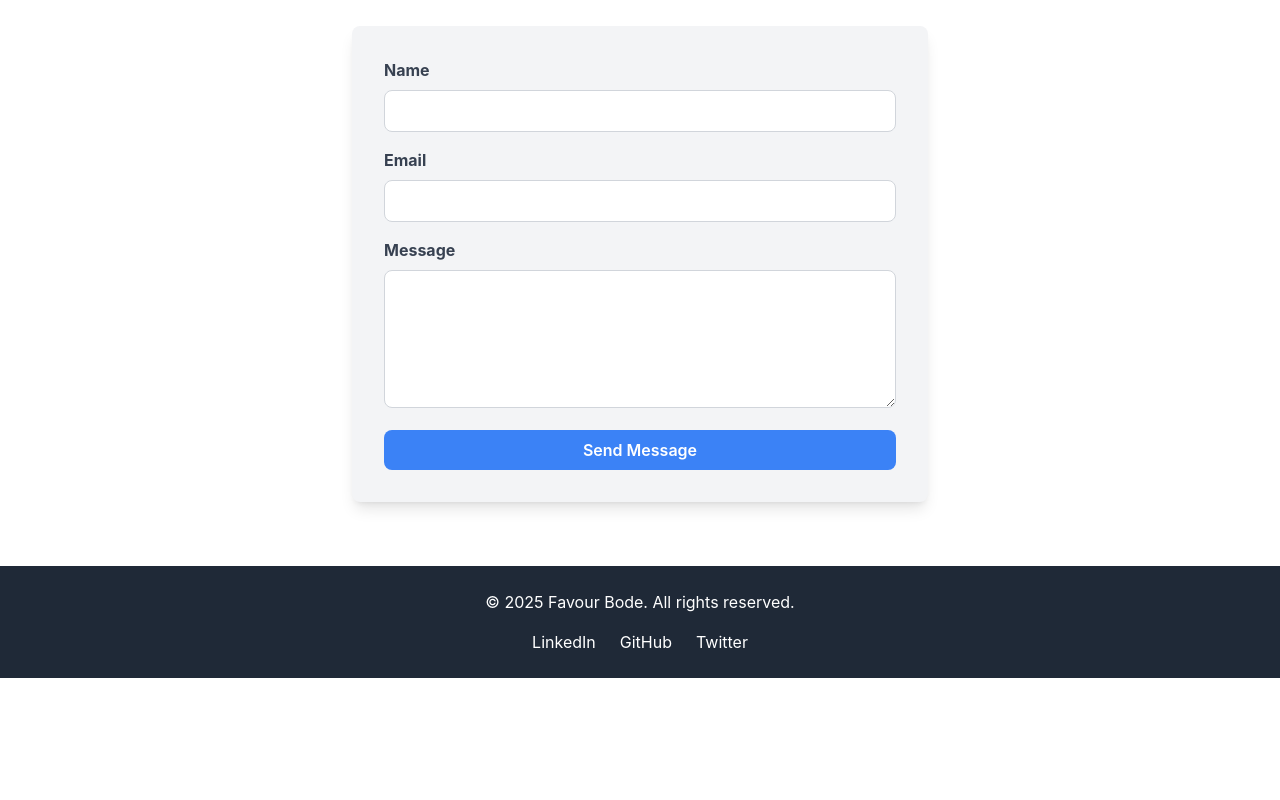
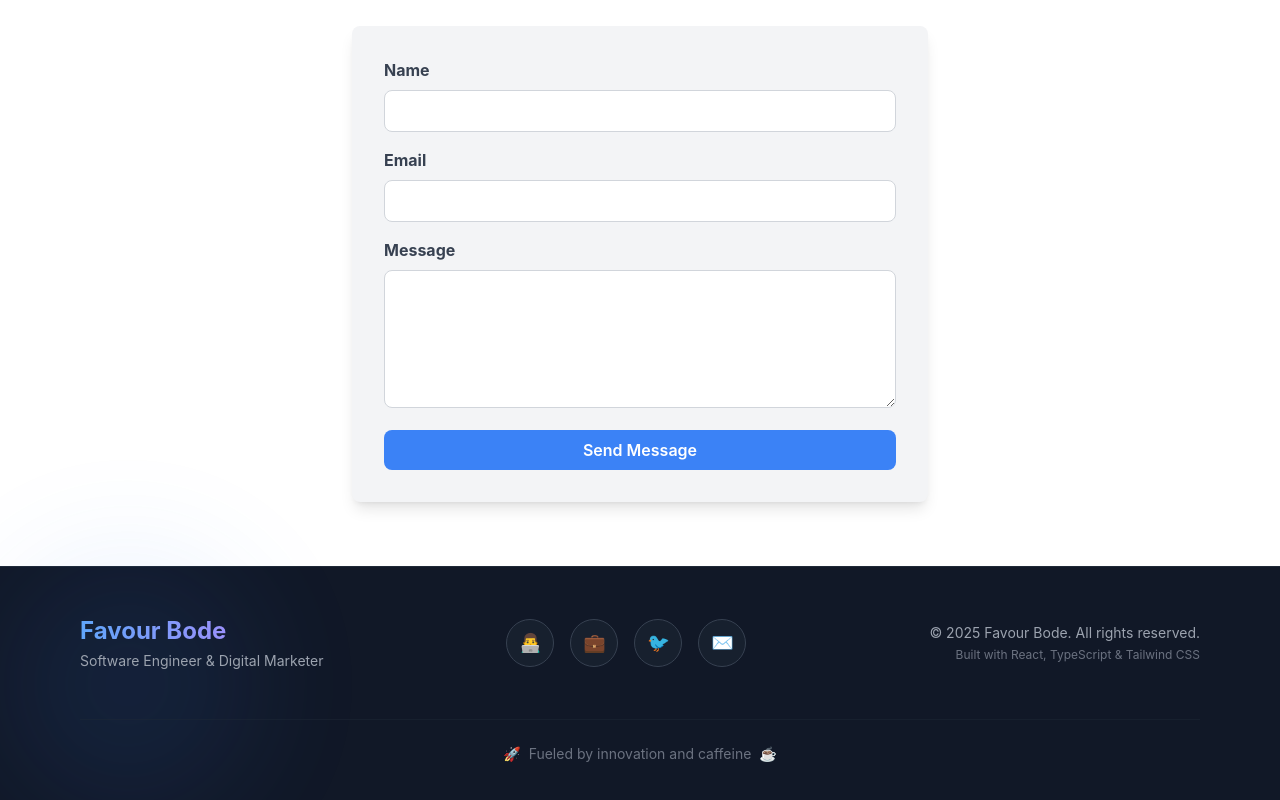
Before and after one commit to bodefavour/bodefh, a React (Create React App) app: page / in a window 1280 px wide. Shown: the part 7048-7848 px from the top of the page. Before the commit the page ends 7726 px from the top, so only its background shows below. Built offline with nearby package versions, Linux system fonts and the light colour scheme.

Commit message:
Update Footer.tsx

```diff
--- a/src/components/Footer.tsx
+++ b/src/components/Footer.tsx
@@ -1,14 +1,72 @@
 import React from 'react';
+import { motion } from 'framer-motion';
 
 const Footer: React.FC = () => {
+  const currentYear = new Date().getFullYear();
+
+  const socialLinks = [
+    { name: 'GitHub', url: 'https://github.com/bodefavour', icon: '👨‍💻' },
+    { name: 'LinkedIn', url: 'https://linkedin.com/in/favour-bode', icon: '💼' },
+    { name: 'Twitter', url: 'https://twitter.com/favourbode19', icon: '🐦' },
+    { name: 'Email', url: 'mailto:bodefavour@gmail.com', icon: '✉️' },
+  ];
+
   return (
-    <footer className="bg-gray-800 py-6">
-      <div className="container mx-auto px-6 lg:px-20 text-center text-white">
-        <p className="mb-4">&copy; {new Date().getFullYear()} Favour Bode. All rights reserved.</p>
-        <div className="flex justify-center space-x-6">
-          <a href="https://linkedin.com/in/favour-bode-" className="hover:text-blue-400">LinkedIn</a>
-          <a href="https://github.com/bodefavour" className="hover:text-gray-400">GitHub</a>
-          <a href="https://x.com/favour_bode?t=Q8Dmemp7ftwWZujtuM7FsQ&s=09" className="hover:text-blue-500">Twitter</a>
+    <footer className="relative bg-gray-900 border-t border-gray-800 py-12">
+      {/* Techy background elements */}
+      <div className="absolute inset-0 opacity-10">
+        <div className="absolute bottom-0 left-0 w-64 h-64 bg-blue-500 rounded-full filter blur-3xl"></div>
+      </div>
+
+      <div className="container mx-auto px-6 lg:px-20 relative z-10">
+        <div className="flex flex-col md:flex-row justify-between items-center">
+          {/* Logo/branding */}
+          <motion.div
+            whileHover={{ scale: 1.05 }}
+            className="mb-6 md:mb-0"
+          >
+            <h2 className="text-2xl font-bold bg-clip-text text-transparent bg-gradient-to-r from-blue-400 to-purple-400">
+              Favour Bode
+            </h2>
+            <p className="text-gray-400 text-sm mt-1">Software Engineer & Digital Marketer</p>
+          </motion.div>
+
+          {/* Social links */}
+          <div className="flex flex-wrap justify-center gap-4 mb-6 md:mb-0">
+            {socialLinks.map((link, index) => (
+              <motion.a
+                key={index}
+                whileHover={{ y: -3 }}
+                whileTap={{ scale: 0.9 }}
+                href={link.url}
+                target="_blank"
+                rel="noopener noreferrer"
+                className="w-12 h-12 flex items-center justify-center bg-gray-800/50 border border-gray-700 rounded-full text-lg hover:bg-blue-600/20 hover:border-blue-400/30 transition-all"
+                aria-label={link.name}
+              >
+                {link.icon}
+              </motion.a>
+            ))}
+          </div>
+
+          {/* Copyright */}
+          <div className="text-center md:text-right">
+            <p className="text-gray-400 text-sm">
+              &copy; {currentYear} Favour Bode. All rights reserved.
+            </p>
+            <p className="text-gray-500 text-xs mt-1">
+              Built with React, TypeScript & Tailwind CSS
+            </p>
+          </div>
+        </div>
+
+        {/* Techy divider */}
+        <div className="mt-12 pt-6 border-t border-gray-800/50 flex justify-center">
+          <div className="text-gray-500 text-sm flex items-center">
+            <span className="mr-2">🚀</span>
+            <span>Fueled by innovation and caffeine</span>
+            <span className="ml-2">☕</span>
+          </div>
         </div>
       </div>
     </footer>
```
